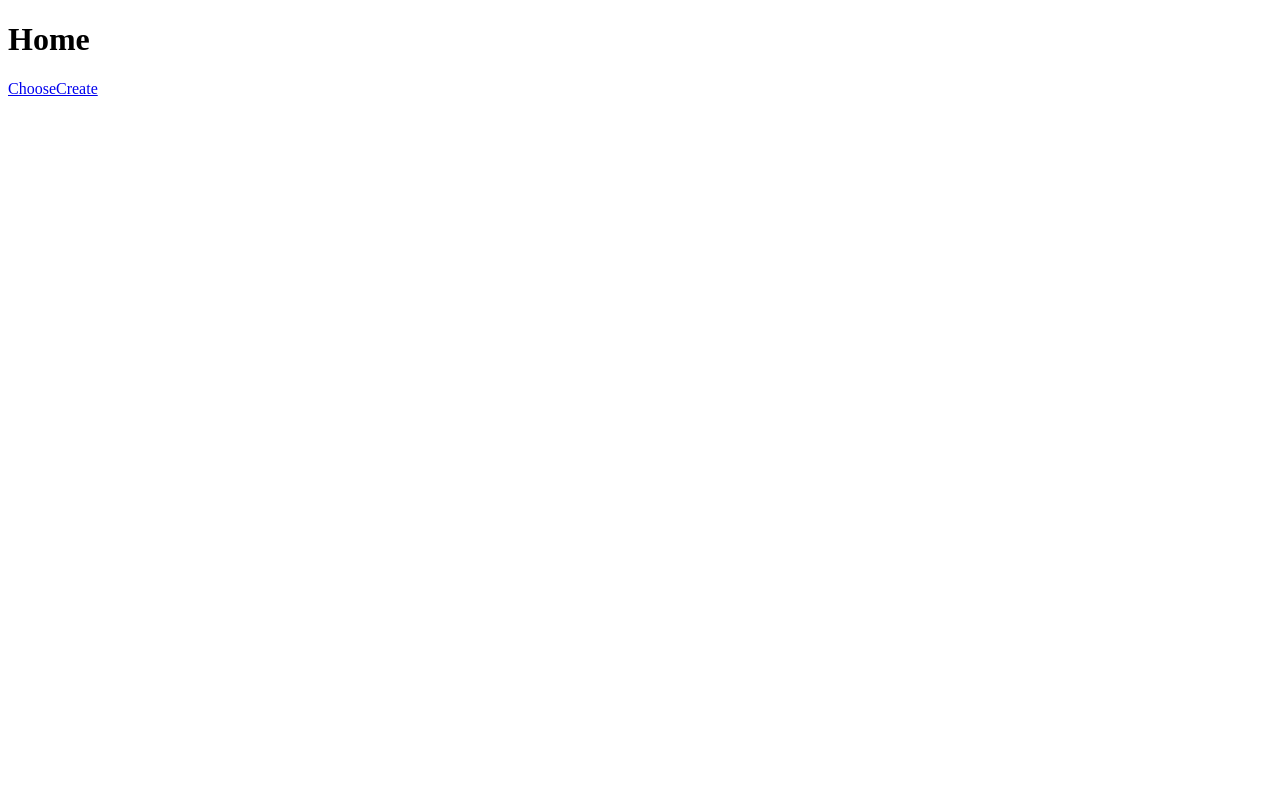
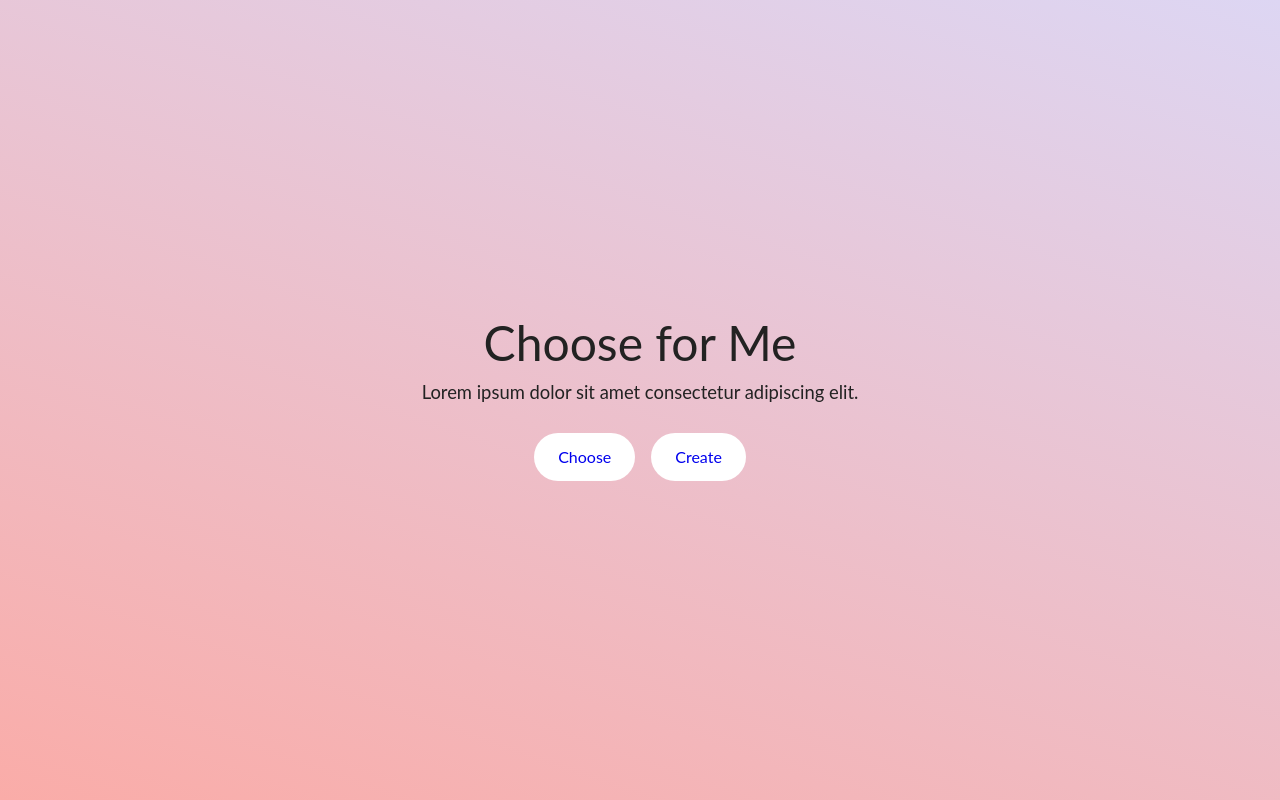
Before and after one commit to WilhelmWillie/choose-for-me, a React (Create React App) app in the folder client/: page / in a window 1280 px wide. Built offline with nearby package versions, Linux system fonts and the light colour scheme.

Commit message:
Started making headway on styles for front-end

```diff
--- a/client/src/App.js
+++ b/client/src/App.js
@@ -4,6 +4,8 @@
 import Home from './pages/Home'
 import Choose from './pages/Choose'
 import Create from './pages/Create'
+
+import './styles/stylesheet.scss'
 
 export default () => (
   <Router>
--- a/client/src/pages/Choose.js
+++ b/client/src/pages/Choose.js
@@ -1,7 +1,22 @@
 import React from 'react'
 
 export default () => (
-  <div>
-    <h1>Choose</h1>
+  <div className='choose'>
+    <div className='container'>
+      <p className='question'>Who's your favorite Avenger?</p>
+
+      <div className='choices'>
+        <div className='choice'>Captain America</div>
+        <div className='choice'>Dr. Strange</div>
+        <div className='choice'>Iron Man</div>
+      </div>
+
+      <div className='text-center'>
+        <a className='button'>Submit</a>
+      </div>
+    </div>
+
+    <div className='button back-button'>Back</div>
+    <div className='button create-button'>Create Your Own</div>
   </div>
 )
--- a/client/src/pages/Create.js
+++ b/client/src/pages/Create.js
@@ -3,7 +3,7 @@
 import CreateForm from '../components/CreateForm'
 
 export default () => (
-  <div>
+  <div className='create'>
     <h1>Create</h1>
 
     <CreateForm />
--- a/client/src/pages/Home.js
+++ b/client/src/pages/Home.js
@@ -3,10 +3,17 @@
 import { Link } from 'react-router-dom'
 
 export default () => (
-  <div>
-    <h1>Home</h1>
+  <div className='home'>
+    <div className='container'>
+      <div className='info'>
+        <h1>Choose for Me</h1>
+        <p className='subtitle'>Lorem ipsum dolor sit amet consectetur adipiscing elit.</p>
+      </div>
 
-    <Link to='/choose'>Choose</Link>
-    <Link to='/create'>Create</Link>
+      <div className='home-button-group'>
+        <Link to='/choose' className='button'>Choose</Link>
+        <Link to='/create' className='button'>Create</Link>
+      </div>
+    </div>
   </div>
 )
--- /dev/null
+++ b/client/src/styles/choose.scss
@@ -0,0 +1,51 @@
+.choose {
+  height: 100vh;
+  width: 100vw;
+  display: flex;
+  align-items: center;
+  justify-content: center;
+
+  .button {
+    text-align: center;
+    margin: 0 auto;
+    display: inline-block;
+  }
+
+  .back-button {
+    position: fixed;
+    left: 45px;
+    top: 45px;
+  }
+
+  .create-button {
+    position: fixed;
+    right: 45px;
+    bottom: 45px;
+  }
+}
+
+.choices {
+  width: 70%;
+  margin: 0 auto;
+
+  .choice {
+    border-radius: 999px;
+    border: 1px solid rgba(0,0,0,0.3);
+    background: rgba(0,0,0,0.15);
+    padding: 1rem 1.5rem;
+    margin-bottom: 1rem;
+    transition: 0.25s all;
+    cursor: pointer;
+    color: #ffffff;
+
+    &:hover {
+      background: rgba(0,0,0,0.25);
+    }
+  }
+}
+
+.question {
+  font-size: 1.5rem;
+  text-align: center;
+  margin-bottom: 2rem;
+}
--- /dev/null
+++ b/client/src/styles/create.scss
@@ -0,0 +1,7 @@
+.create {
+  height: 100vh;
+  width: 100vw;
+  display: flex;
+  align-items: center;
+  justify-content: center;
+}
--- /dev/null
+++ b/client/src/styles/grid.scss
@@ -0,0 +1,5 @@
+.container {
+  max-width: 960px;
+  width: 93.75%;
+  margin: 0 auto;
+}
--- /dev/null
+++ b/client/src/styles/home.scss
@@ -0,0 +1,32 @@
+.home {
+  height: 100vh;
+  width: 100vw;
+  display: flex;
+  align-items: center;
+  justify-content: center;
+
+  .info {
+    text-align: center;
+    margin-bottom: 2rem;
+  }
+
+  h1 {
+    font-size: 3rem;
+    margin-bottom: 1rem;
+  }
+
+  p.subtitle {
+    font-size: 1.15rem;
+  }
+}
+
+.home-button-group {
+  display: flex;
+  flex-direction: row;
+  align-items: center;
+  justify-content: center;
+
+  .button:last-child {
+    margin-left: 1rem;
+  }
+}
--- /dev/null
+++ b/client/src/styles/reset.scss
@@ -0,0 +1,366 @@
+/* http://meyerweb.com/eric/tools/css/reset/
+   v2.0-modified | 20110126
+   License: none (public domain)
+*/
+
+html, body, div, span, applet, object, iframe,
+h1, h2, h3, h4, h5, h6, p, blockquote, pre,
+a, abbr, acronym, address, big, cite, code,
+del, dfn, em, img, ins, kbd, q, s, samp,
+small, strike, strong, sub, sup, tt, var,
+b, u, i, center,
+dl, dt, dd, ol, ul, li,
+fieldset, form, label, legend,
+table, caption, tbody, tfoot, thead, tr, th, td,
+article, aside, canvas, details, embed,
+figure, figcaption, footer, header, hgroup,
+menu, nav, output, ruby, section, summary,
+time, mark, audio, video {
+  margin: 0;
+	padding: 0;
+	border: 0;
+	font-size: 100%;
+	font: inherit;
+	vertical-align: baseline;
+}
+
+/* make sure to set some focus styles for accessibility */
+:focus {
+    outline: 0;
+}
+
+/* HTML5 display-role reset for older browsers */
+article, aside, details, figcaption, figure,
+footer, header, hgroup, menu, nav, section {
+	display: block;
+}
+
+body {
+	line-height: 1;
+}
+
+ol, ul {
+	list-style: none;
+}
+
+blockquote, q {
+	quotes: none;
+}
+
+blockquote:before, blockquote:after,
+q:before, q:after {
+	content: '';
+	content: none;
+}
+
+table {
+	border-collapse: collapse;
+	border-spacing: 0;
+}
+
+input[type=search]::-webkit-search-cancel-button,
+input[type=search]::-webkit-search-decoration,
+input[type=search]::-webkit-search-results-button,
+input[type=search]::-webkit-search-results-decoration {
+    -webkit-appearance: none;
+    -moz-appearance: none;
+}
+
+input[type=search] {
+    -webkit-appearance: none;
+    -moz-appearance: none;
+    -webkit-box-sizing: content-box;
+    -moz-box-sizing: content-box;
+    box-sizing: content-box;
+}
+
+textarea {
+    overflow: auto;
+    vertical-align: top;
+    resize: vertical;
+}
+
+/**
+ * Correct `inline-block` display not defined in IE 6/7/8/9 and Firefox 3.
+ */
+
+audio,
+canvas,
+video {
+    display: inline-block;
+    *display: inline;
+    *zoom: 1;
+    max-width: 100%;
+}
+
+/**
+ * Prevent modern browsers from displaying `audio` without controls.
+ * Remove excess height in iOS 5 devices.
+ */
+
+audio:not([controls]) {
+    display: none;
+    height: 0;
+}
+
+/**
+ * Address styling not present in IE 7/8/9, Firefox 3, and Safari 4.
+ * Known issue: no IE 6 support.
+ */
+
+[hidden] {
+    display: none;
+}
+
+/**
+ * 1. Correct text resizing oddly in IE 6/7 when body `font-size` is set using
+ *    `em` units.
+ * 2. Prevent iOS text size adjust after orientation change, without disabling
+ *    user zoom.
+ */
+
+html {
+    font-size: 100%; /* 1 */
+    -webkit-text-size-adjust: 100%; /* 2 */
+    -ms-text-size-adjust: 100%; /* 2 */
+}
+
+/**
+ * Address `outline` inconsistency between Chrome and other browsers.
+ */
+
+a:focus {
+    outline: thin dotted;
+}
+
+/**
+ * Improve readability when focused and also mouse hovered in all browsers.
+ */
+
+a:active,
+a:hover {
+    outline: 0;
+}
+
+/**
+ * 1. Remove border when inside `a` element in IE 6/7/8/9 and Firefox 3.
+ * 2. Improve image quality when scaled in IE 7.
+ */
+
+img {
+    border: 0; /* 1 */
+    -ms-interpolation-mode: bicubic; /* 2 */
+}
+
+/**
+ * Address margin not present in IE 6/7/8/9, Safari 5, and Opera 11.
+ */
+
+figure {
+    margin: 0;
+}
+
+/**
+ * Correct margin displayed oddly in IE 6/7.
+ */
+
+form {
+    margin: 0;
+}
+
+/**
+ * Define consistent border, margin, and padding.
+ */
+
+fieldset {
+    border: 1px solid #c0c0c0;
+    margin: 0 2px;
+    padding: 0.35em 0.625em 0.75em;
+}
+
+/**
+ * 1. Correct color not being inherited in IE 6/7/8/9.
+ * 2. Correct text not wrapping in Firefox 3.
+ * 3. Correct alignment displayed oddly in IE 6/7.
+ */
+
+legend {
+    border: 0; /* 1 */
+    padding: 0;
+    white-space: normal; /* 2 */
+    *margin-left: -7px; /* 3 */
+}
+
+/**
+ * 1. Correct font size not being inherited in all browsers.
+ * 2. Address margins set differently in IE 6/7, Firefox 3+, Safari 5,
+ *    and Chrome.
+ * 3. Improve appearance and consistency in all browsers.
+ */
+
+button,
+input,
+select,
+textarea {
+    font-size: 100%; /* 1 */
+    margin: 0; /* 2 */
+    vertical-align: baseline; /* 3 */
+    *vertical-align: middle; /* 3 */
+}
+
+/**
+ * Address Firefox 3+ setting `line-height` on `input` using `!important` in
+ * the UA stylesheet.
+ */
+
+button,
+input {
+    line-height: normal;
+}
+
+/**
+ * Address inconsistent `text-transform` inheritance for `button` and `select`.
+ * All other form control elements do not inherit `text-transform` values.
+ * Correct `button` style inheritance in Chrome, Safari 5+, and IE 6+.
+ * Correct `select` style inheritance in Firefox 4+ and Opera.
+ */
+
+button,
+select {
+    text-transform: none;
+}
+
+/**
+ * 1. Avoid the WebKit bug in Android 4.0.* where (2) destroys native `audio`
+ *    and `video` controls.
+ * 2. Correct inability to style clickable `input` types in iOS.
+ * 3. Improve usability and consistency of cursor style between image-type
+ *    `input` and others.
+ * 4. Remove inner spacing in IE 7 without affecting normal text inputs.
+ *    Known issue: inner spacing remains in IE 6.
+ */
+
+button,
+html input[type="button"], /* 1 */
+input[type="reset"],
+input[type="submit"] {
+    -webkit-appearance: button; /* 2 */
+    cursor: pointer; /* 3 */
+    *overflow: visible;  /* 4 */
+}
+
+/**
+ * Re-set default cursor for disabled elements.
+ */
+
+button[disabled],
+html input[disabled] {
+    cursor: default;
+}
+
+/**
+ * 1. Address box sizing set to content-box in IE 8/9.
+ * 2. Remove excess padding in IE 8/9.
+ * 3. Remove excess padding in IE 7.
+ *    Known issue: excess padding remains in IE 6.
+ */
+
+input[type="checkbox"],
+input[type="radio"] {
+    box-sizing: border-box; /* 1 */
+    padding: 0; /* 2 */
+    *height: 13px; /* 3 */
+    *width: 13px; /* 3 */
+}
+
+/**
+ * 1. Address `appearance` set to `searchfield` in Safari 5 and Chrome.
+ * 2. Address `box-sizing` set to `border-box` in Safari 5 and Chrome
+ *    (include `-moz` to future-proof).
+ */
+
+input[type="search"] {
+    -webkit-appearance: textfield; /* 1 */
+    -moz-box-sizing: content-box;
+    -webkit-box-sizing: content-box; /* 2 */
+    box-sizing: content-box;
+}
+
+/**
+ * Remove inner padding and search cancel button in Safari 5 and Chrome
+ * on OS X.
+ */
+
+input[type="search"]::-webkit-search-cancel-button,
+input[type="search"]::-webkit-search-decoration {
+    -webkit-appearance: none;
+}
+
+/**
+ * Remove inner padding and border in Firefox 3+.
+ */
+
+button::-moz-focus-inner,
+input::-moz-focus-inner {
+    border: 0;
+    padding: 0;
+}
+
+/**
+ * 1. Remove default vertical scrollbar in IE 6/7/8/9.
+ * 2. Improve readability and alignment in all browsers.
+ */
+
+textarea {
+    overflow: auto; /* 1 */
+    vertical-align: top; /* 2 */
+}
+
+/**
+ * Remove most spacing between table cells.
+ */
+
+table {
+    border-collapse: collapse;
+    border-spacing: 0;
+}
+
+html,
+button,
+input,
+select,
+textarea {
+    color: #222;
+}
+
+
+::-moz-selection {
+    background: #b3d4fc;
+    text-shadow: none;
+}
+
+::selection {
+    background: #b3d4fc;
+    text-shadow: none;
+}
+
+img {
+    vertical-align: middle;
+}
+
+fieldset {
+    border: 0;
+    margin: 0;
+    padding: 0;
+}
+
+textarea {
+    resize: vertical;
+}
+
+.chromeframe {
+    margin: 0.2em 0;
+    background: #ccc;
+    color: #000;
+    padding: 0.2em 0;
+}
--- /dev/null
+++ b/client/src/styles/stylesheet.scss
@@ -0,0 +1,9 @@
+@import 'variables';
+
+@import 'reset';
+
+@import 'theme';
+@import 'grid';
+@import 'home';
+@import 'create';
+@import 'choose';
--- /dev/null
+++ b/client/src/styles/theme.scss
@@ -0,0 +1,20 @@
+/* Core styles and design atoms for the application */
+body {
+  margin: 0;
+  background-color: #FAACA8;
+  background-image: linear-gradient(19deg, #FAACA8 0%, #DDD6F3 100%);
+  font-family: 'Lato';
+}
+
+/* Buttons */
+.button {
+  padding: 1rem 1.5rem;
+  background: #FFFFFF;
+  display: inline-block;
+  border-radius: 999px;
+  text-decoration: none;
+}
+
+.text-center {
+  text-align: center;
+}
--- /dev/null
+++ b/client/src/styles/variables.scss
@@ -0,0 +1,5 @@
+$light: #E8F1F2;
+$lightblue: #25CED1;
+$darkblue: #086788;
+$orange: #FF8A5B;
+$pink: #EA526F;
```
